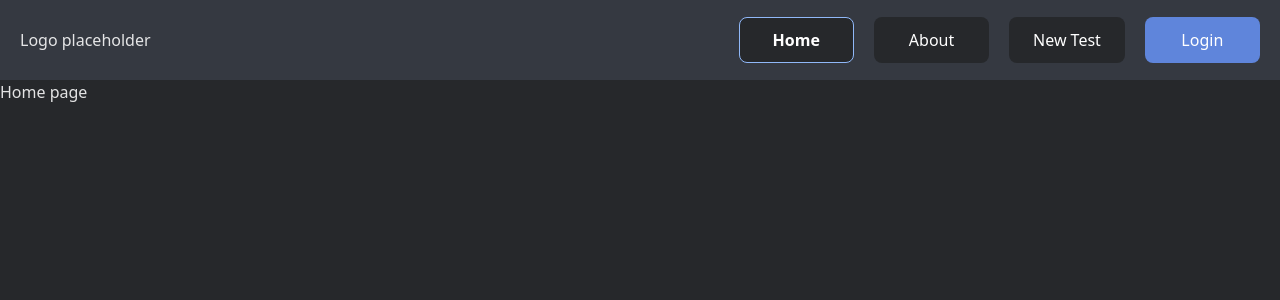
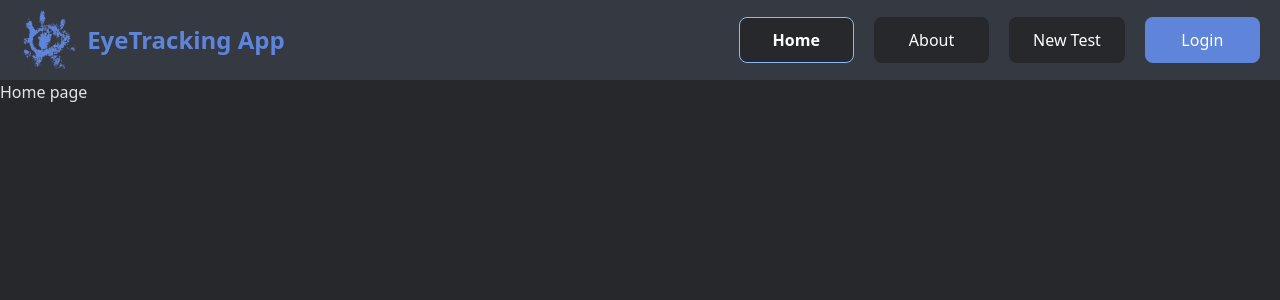
Before and after one commit to MateuszNawrocki777/pzsp2-eye-tracking, a React (Vite) app in the folder frontend/: page / in a window 1280 px wide. Shown: the top 300 px of the page. Built offline with nearby package versions, Linux system fonts and the light colour scheme.

Commit message:
Add logo

```diff
--- a/frontend/src/components/header/Header.css
+++ b/frontend/src/components/header/Header.css
@@ -13,6 +13,12 @@
     display: flex;
     align-items: center;
     padding: 20px;
+    color:#5F85DB;
+    gap: 10px;
+}
+
+.header-logo-image {
+    height: 60px;
 }
 
 .header-navigation-div {
--- a/frontend/src/components/header/Header.jsx
+++ b/frontend/src/components/header/Header.jsx
@@ -9,7 +9,10 @@ export default function Header() {
 
     return (
         <div className="header-container">
-            <div className='header-logo-div'>Logo placeholder</div>
+            <div className='header-logo-div'>
+                <img src={"./logo.png"} alt="Logo" className='header-logo-image'/>
+                <h2>EyeTracking App</h2>
+            </div>
             <Navigation />
         </div>
     )
```
Also changed, not shown: frontend/public/logo.png (added).
